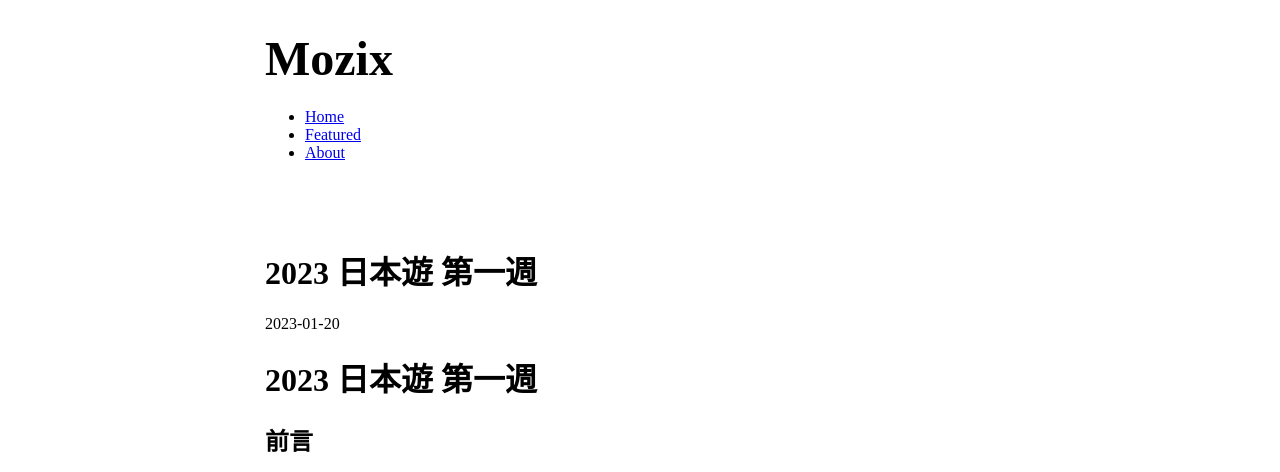
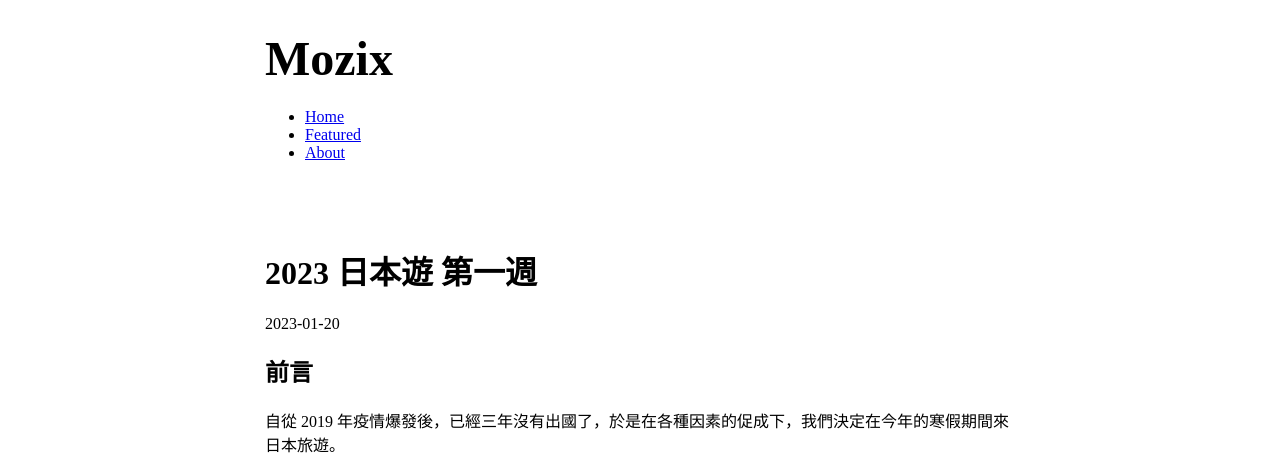
Before and after one commit to mozixreality/Blog, a Gatsby site: page /featured/D20230120 in a window 1280 px wide. Shown: the part 270-742 px from the top of the page. Built offline with nearby package versions, Linux system fonts and the light colour scheme; Gatsby itself is replaced by a stand-in of ours.

Commit message:
20230120-fixed

```diff
--- a/src/contents/D20230120.md
+++ b/src/contents/D20230120.md
@@ -4,7 +4,6 @@ date: "2023-01-20"
 category: "旅遊"
 ---
 
-# 2023 日本遊 第一週
 ## 前言
 自從 2019 年疫情爆發後，已經三年沒有出國了，於是在各種因素的促成下，我們決定在今年的寒假期間來日本旅遊。
 
```
